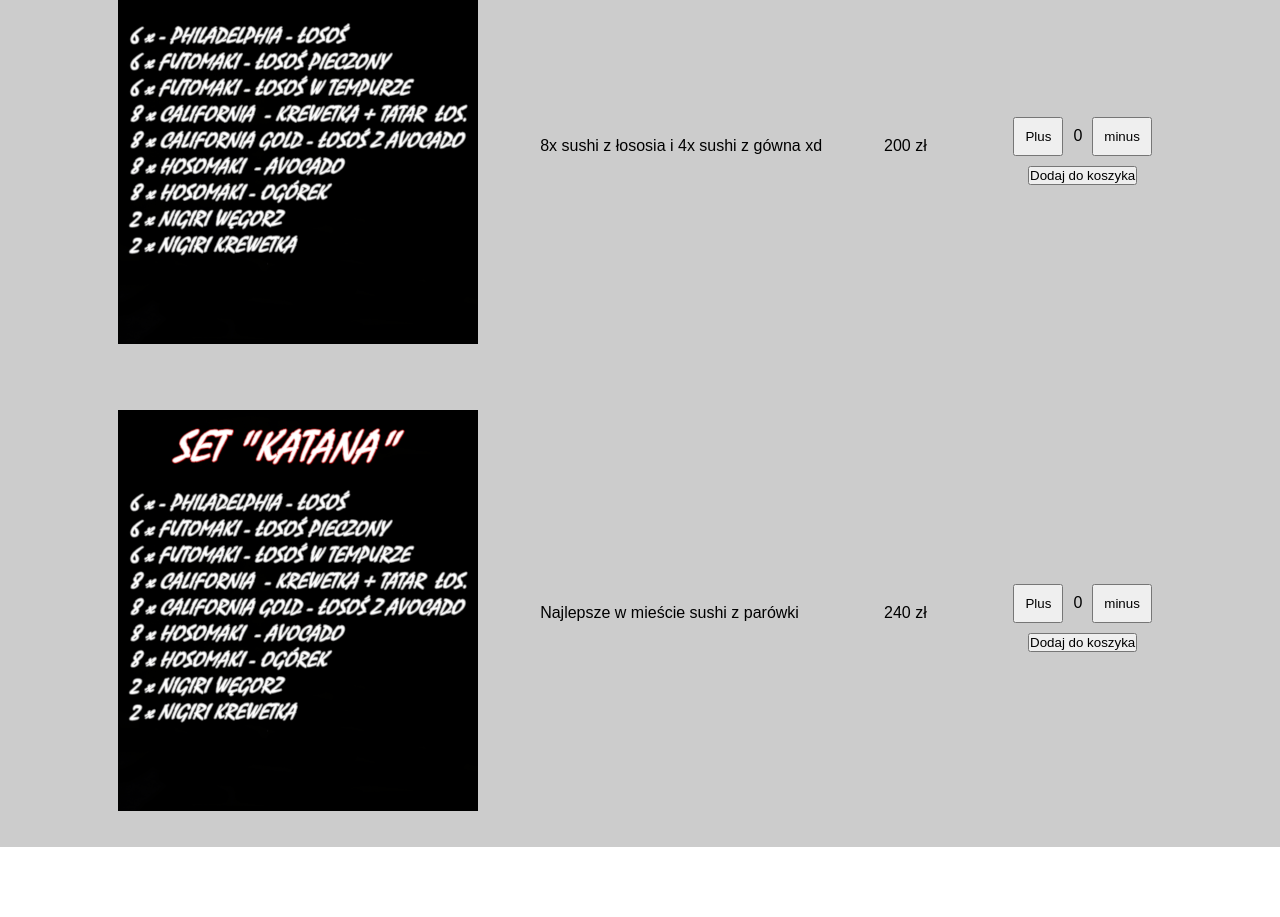
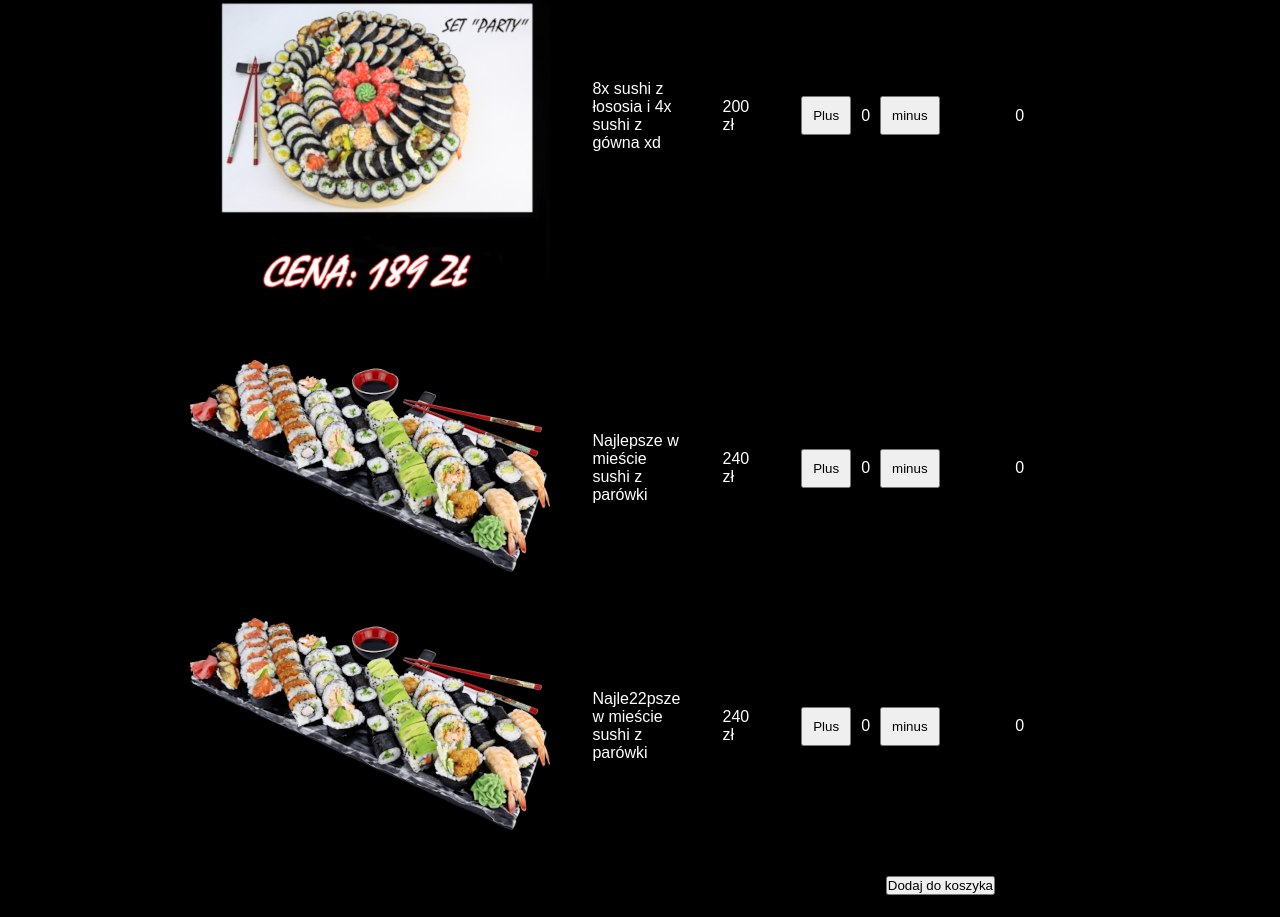
Before and after one commit to ernest-kaminski/gotsu-sushi, a React (Create React App) app: page /order in a window 1280 px wide. Shown: the part 269-1186 px from the top of the page. Before the commit the page ends 1116 px from the top, so only its background shows below. Built offline with nearby package versions, Linux system fonts and the light colour scheme.

Commit message:
19.06.2022

```diff
--- a/src/App.js
+++ b/src/App.js
@@ -5,8 +5,11 @@ import { BrowserRouter as Router, Routes, Route} from 'react-router-dom';
 import HeroSection from './components/HeroSection';
 import Menu from './components/Menu'
 import Order from './components/Order'
+import data from './components/Data'
 
 function App() {
+
+const {products} = data;
 
   return (
     <>
@@ -15,7 +18,7 @@ function App() {
       <Routes>
           <Route path='/' element={<HeroSection />} />
           <Route path='/menu' exact element={<Menu />} />
-          <Route path='/order' exact element={<Order />} />
+          <Route path='/order' exact element={<Order products={products}/>} />
       </Routes>
     </Router>
     </>
--- a/src/components/Counter.css
+++ b/src/components/Counter.css
@@ -1,6 +1,22 @@
+.counter-container {
+    display: flex;
+    justify-content: center;
+    align-items: center;
+    width: 100%;
+}
+
 .increase-and-decrease-button{
     justify-content: center;
     align-items: center;
     padding: 10px;
     margin: 10px;
 }
+
+.total-cost {
+    width: 120px;
+    padding: 20px;
+    margin: 10px;
+    justify-content: center;
+    align-items: center;
+    display: flex;
+}
--- a/src/components/Counter.js
+++ b/src/components/Counter.js
@@ -1,23 +1,25 @@
 import React, { useState } from 'react'
 import './Counter.css'
 
-function Counter(){
-
+function Counter(props){
     const [count, setCount] = useState(0);
+    const totalPrice = props.price;
 
     const increaseCounter = () => {
-        setCount(count + 1)
+        setCount(count + 1);
     }
 
     const decreaseCounter = () => {
-        if(count > 0) setCount(count - 1)
+        if(count > 0){
+            setCount(count - 1) ;
+        }
     }
-
         return (
         <div className='counter-container'>
             <button className='increase-and-decrease-button' onClick={increaseCounter}>Plus</button>
             {count}
             <button className='increase-and-decrease-button' onClick={decreaseCounter}>minus</button>
+            <div className='total-cost'>{totalPrice*count}</div>
         </div>
         )
 }
--- /dev/null
+++ b/src/components/Data.js
@@ -0,0 +1,27 @@
+import set_party_cena_360px from "../images/set_party_cena_360px.png"
+import set_katana_cena_360px from "../images/set_katana_cena_360px_b.png"
+
+const data = {
+    products: [
+        {
+            id: "1",
+            image: set_party_cena_360px,
+            price: "200",
+            description: "8x sushi z łososia i 4x sushi z gówna xd"
+        },
+        {
+            id: "2",
+            image: set_katana_cena_360px,
+            price: "240",
+            description: "Najlepsze w mieście sushi z parówki"
+        },
+        {
+            id: "3",
+            image: set_katana_cena_360px,
+            price: "240",
+            description: "Najle22psze w mieście sushi z parówki"
+        },
+      ],
+};
+
+export default data;
--- a/src/components/Order.css
+++ b/src/components/Order.css
@@ -1,4 +1,8 @@
 .order-container {
+    background-color: #000000;
+    padding-left: 18%;
+    padding-right: 18%;
+    color: white;
     width: 100%;
     display: flex;
     flex-direction: column;
@@ -15,5 +19,13 @@
 }
 
 td {
-    padding: 30px;
+    padding: 20px;
+
 }
+
+.add-to-cart-button {
+    display: flex;
+    justify-content: center;
+    align-items: center;
+
+}
--- a/src/components/Order.js
+++ b/src/components/Order.js
@@ -3,38 +3,30 @@ import SingleCart from './SingleCart'
 import './Order.css'
 
 
+function Order(props){
 
-class Order extends Component {
+    const {products} = props;
 
-  state = {
-    singleCarts: [
-      {image: "set_katana_480px", price: "200 zł", description: "8x sushi z łososia i 4x sushi z gówna xd" },
-      {image: "set_katana_480px", price: "240 zł", description: "Najlepsze w mieście sushi z parówki" }
-    ]
-  }
-
-  render(){
     return (
       <div className='order-container'>
         <table className='table-container'>
+          {products.map((product) => (
+            <SingleCart key={product.id} image={product.image} description={product.description} price={product.price} />
+          ))}
           <tr>
-            <th>SET</th>
-            <th>Opis</th>
-            <th>Cena za zestaw</th>
-            <th>Zamów</th>
+          <td></td>
+          <td></td>
+          <td></td>
+          <td>
+            <div className='add-to-cart-button'>
+              <button>Dodaj do koszyka</button>
+            </div>
+          </td>
           </tr>
-          <SingleCart
-              description={this.state.singleCarts[0].description}
-              price={this.state.singleCarts[0].price}
-            />
-          <SingleCart
-              description={this.state.singleCarts[1].description}
-              price={this.state.singleCarts[1].price}
-            />
         </table>
+
       </div>
       )
-  }
 }
 
 export default Order
--- a/src/components/SingleCart.css
+++ b/src/components/SingleCart.css
@@ -1,4 +1,5 @@
 .add-to-cart-container{
+    width: 100%;
     align-items: center;
     justify-content: center;
 }
--- a/src/components/SingleCart.js
+++ b/src/components/SingleCart.js
@@ -1,23 +1,28 @@
-import React from 'react'
+import React, { Component, state } from 'react'
 import Counter from './Counter'
 import './SingleCart.css'
 
-import set_katana_360px from "../images/set_katana_360px.png"
 
-const SingleCart = props => {
+class SingleCart extends Component{
+    constructor(props){
+      super(props);
+
+    }
+
+  render(){
       return (
         <tr>
-        <td><img src={set_katana_360px} alt="" margin="auto"></img></td>
-        <td>{props.description}</td>
-        <td>{props.price}</td>
+         <td><img src={this.props.image} alt="" margin="auto"></img></td>
+         <td>{this.props.description}</td>
+         <td>{this.props.price + " zł"}</td>
          <td>
             <div className='add-to-cart-container'>
-                <Counter />
-                <div className='add-to-cart'><button>Dodaj do koszyka</button></div>
+                 <Counter price={ this.props.price }/>
             </div>
          </td>
        </tr>
    )
   }
+}
 
 export default SingleCart
```
Lines whose indentation alone changed are shown as unchanged.
